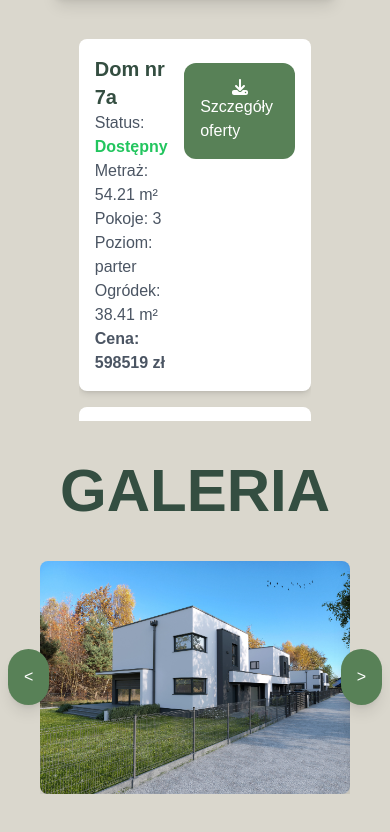
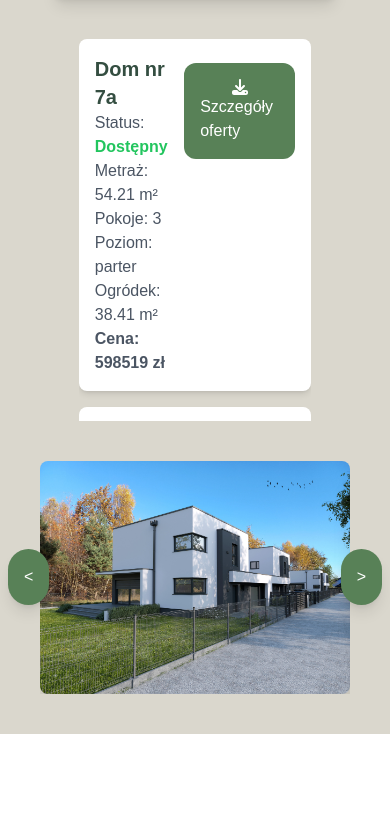
Before and after one commit to damiankaniewski/czarnochowice-website, a Next.js app: page / in a window 390 px wide. Shown: the part 8184-9016 px from the top of the page. After the commit the page ends 8918 px from the top, so only its background shows below. Built offline with nearby package versions, Linux system fonts and the light colour scheme.

Commit message:
style: deleted header

```diff
--- a/src/components/Gallery.tsx
+++ b/src/components/Gallery.tsx
@@ -23,12 +23,7 @@ export default function Gallery() {
       id="gallery"
       className="w-full h-full flex flex-col items-center bg-grey relative scroll-mt-20"
     >
-      <div>
-        <p className="text-6xl text-green4 pt-10 font-bold break-words max-w-full">
-          GALERIA
-        </p>
-      </div>
-      <div className="w-full px-10 py-10 flex justify-center items-center relative overflow-hidden">
+      <div className="w-full px-10 py-10 flex justify-center items-center relative overflow-hidden ">
         <button
           onClick={goToPrevious}
           className="absolute left-2 bg-green2 text-white p-4 rounded-full shadow-lg hover:bg-green3 focus:outline-none z-10 transition-all duration-300 ease-in-out"
@@ -36,7 +31,7 @@ export default function Gallery() {
           &lt;
         </button>
 
-        <div className="w-full md:w-1/2 h-auto overflow-hidden relative">
+        <div className="w-full md:w-3/5 h-auto overflow-hidden relative">
           <div
             className="flex transition-transform duration-700 ease-in-out"
             style={{
```
